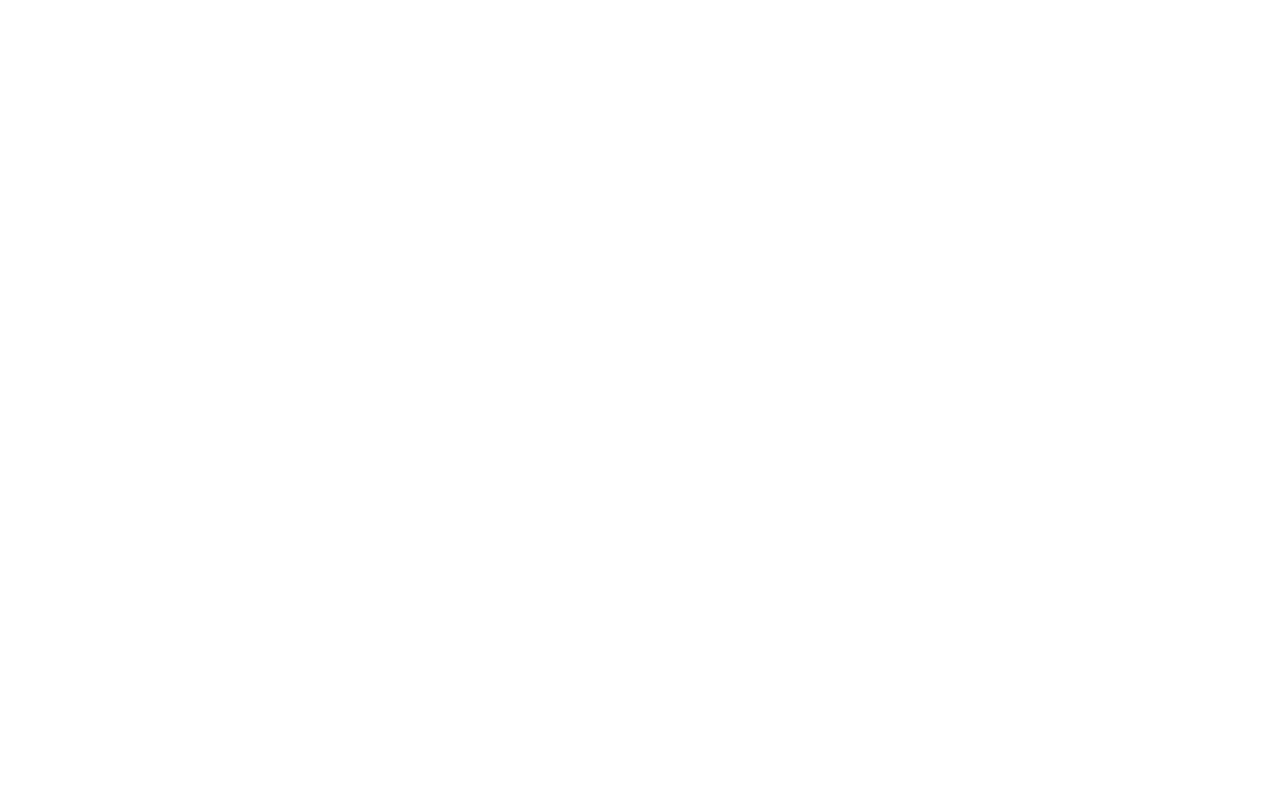
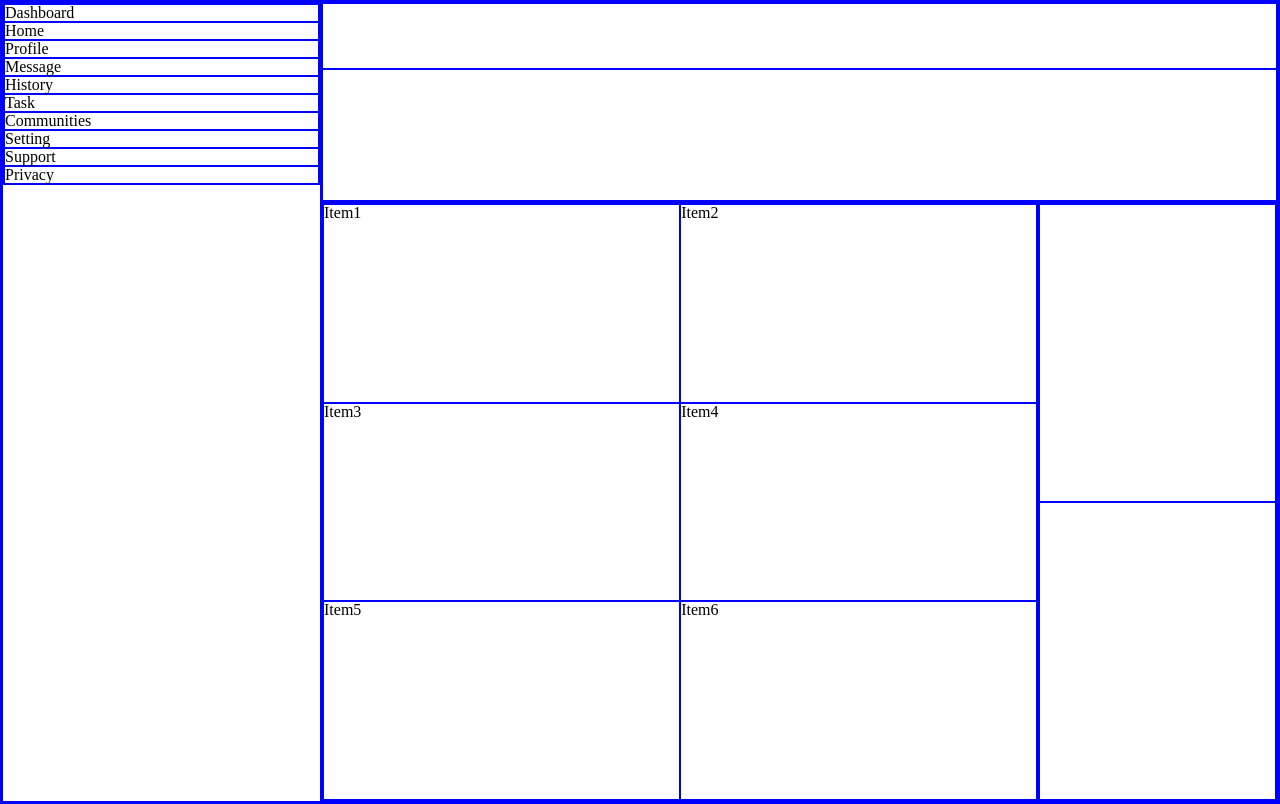
Before and after one commit to muditchoudhary/admin-dashboard, a plain HTML site: page index.html in a window 1280 px wide. Drawn offline with Linux system fonts and the light colour scheme.

Commit message:
Made skeleton layout with grid

```diff
--- a/index.html
+++ b/index.html
@@ -1,5 +1,6 @@
 <!DOCTYPE html>
 <html lang="en">
+
 <head>
     <meta charset="UTF-8">
     <meta http-equiv="X-UA-Compatible" content="IE=edge">
@@ -7,7 +8,40 @@
     <link rel="stylesheet" href="style.css">
     <title>Admin Dashboard</title>
 </head>
+
 <body>
+    <aside class="sidebar">
+        <ul>
+            <li>Dashboard</li>
+            <li>Home</li>
+            <li>Profile</li>
+            <li>Message</li>
+            <li>History</li>
+            <li>Task</li>
+            <li>Communities</li>
+            <li>Setting</li>
+            <li>Support</li>
+            <li>Privacy</li>
+        </ul>
+    </aside>
+    <header class="header">
+        <div class="upper-row"></div>
+        <div class="lower-row"></div>
+    </header>
+    <section class="main">
+        <div class="card">
+            <div class="items">Item1</div>
+            <div class="items">Item2</div>
+            <div class="items">Item3</div>
+            <div class="items">Item4</div>
+            <div class="items">Item5</div>
+            <div class="items">Item6</div>
+        </div>
+        <div class="side">
+            <div class="upper-side"></div>
+            <div class="lower-side"></div>
+        </div>
+    </section>
+</body>
 
-</body>
 </html>
--- a/style.css
+++ b/style.css
@@ -0,0 +1,90 @@
+/* http://meyerweb.com/eric/tools/css/reset/
+   v2.0 | 20110126
+   License: none (public domain)
+*/
+
+html, body, div, span, applet, object, iframe,
+h1, h2, h3, h4, h5, h6, p, blockquote, pre,
+a, abbr, acronym, address, big, cite, code,
+del, dfn, em, img, ins, kbd, q, s, samp,
+small, strike, strong, sub, sup, tt, var,
+b, u, i, center,
+dl, dt, dd, ol, ul, li,
+fieldset, form, label, legend,
+table, caption, tbody, tfoot, thead, tr, th, td,
+article, aside, canvas, details, embed,
+figure, figcaption, footer, header, hgroup,
+menu, nav, output, ruby, section, summary,
+time, mark, audio, video {
+	margin: 0;
+	padding: 0;
+	border: 0;
+	font-size: 100%;
+	font: inherit;
+	vertical-align: baseline;
+    border: 1px solid blue;
+}
+/* HTML5 display-role reset for older browsers */
+article, aside, details, figcaption, figure,
+footer, header, hgroup, menu, nav, section {
+	display: block;
+}
+body {
+	line-height: 1;
+}
+ol, ul {
+	list-style: none;
+}
+blockquote, q {
+	quotes: none;
+}
+blockquote:before, blockquote:after,
+q:before, q:after {
+	content: '';
+	content: none;
+}
+table {
+	border-collapse: collapse;
+	border-spacing: 0;
+}
+
+* {
+    margin: 0;
+    padding: 0;
+}
+
+/* Edit below this. Above code for reseting */
+
+body {
+    display: grid;
+    grid-template-rows: 1fr 3fr;
+    grid-template-columns: 1fr 3fr;
+	height: 100vh;
+}
+
+.header {
+	display: grid;
+	grid-template-rows: 1fr 2fr;
+	grid-column: 2 / 3;
+	grid-row:  1 / 2;
+}
+
+.sidebar {
+	grid-row: 1 / 3;
+}
+.main {
+    display: grid;
+    grid-template-columns: 3fr 1fr;
+    grid-column: 2 / 3;
+}
+
+.main .card {
+	display: grid;
+	grid-template-columns: repeat(2, 1fr);
+	grid-template-rows: repeat(3, 1fr);
+}
+
+.main .side {
+	display: grid;
+	grid-template-rows: repeat(2, 1fr);
+}
```
